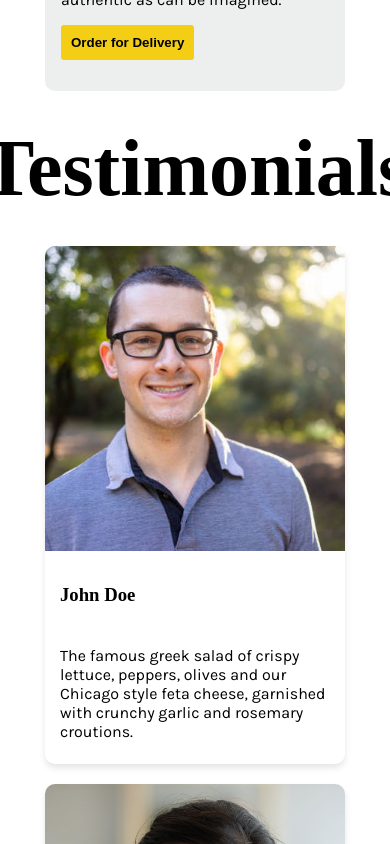
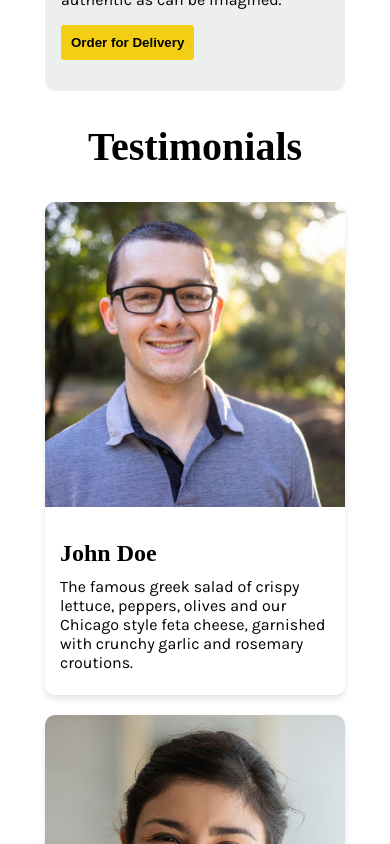
Before and after one commit to webBrah/react, a React (Create React App) app in the folder little-lemon-restaurant/: page / in a window 390 px wide. Shown: the part 2340-3184 px from the top of the page. Built offline with nearby package versions, Linux system fonts and the light colour scheme; the HTML template or start-up script is replaced by a standard one; a web font is replaced by a local one.

Commit message:
Testimonials Update

```diff
--- a/little-lemon-restaurant/src/components/CustomersSay/CardTestimonials.css
+++ b/little-lemon-restaurant/src/components/CustomersSay/CardTestimonials.css
@@ -26,6 +26,19 @@
 .text-wrapper{
   padding: 15px;
 }
-/* .star-image {
-  height: 50px;
-} */
+
+.text-wrapper h3 {
+  margin-bottom: 10px;
+  font-size: 1.5rem; /* Set the default font size for larger screens */
+}
+
+.text-wrapper p {
+  margin-top: 0;
+}
+
+/* Media query for smaller screens */
+@media (max-width: 767px) {
+  .title-testimonials {
+    font-size: 1.5rem; /* Set a smaller font size for mobile devices */
+  }
+}
--- a/little-lemon-restaurant/src/components/CustomersSay/CustomersSay.css
+++ b/little-lemon-restaurant/src/components/CustomersSay/CustomersSay.css
@@ -29,7 +29,7 @@
   width: 100%;
   max-width: 1200px;
   margin: 0 auto;
-  }
+}
 
 @media (max-width: 1200px) {
   .testimonials-card-wrapper {
@@ -48,3 +48,9 @@
     grid-template-columns: 1fr;
   }
 }
+
+@media (max-width: 767px) {
+  .title-testimonials {
+    font-size: 2.5rem;
+  }
+}
```
